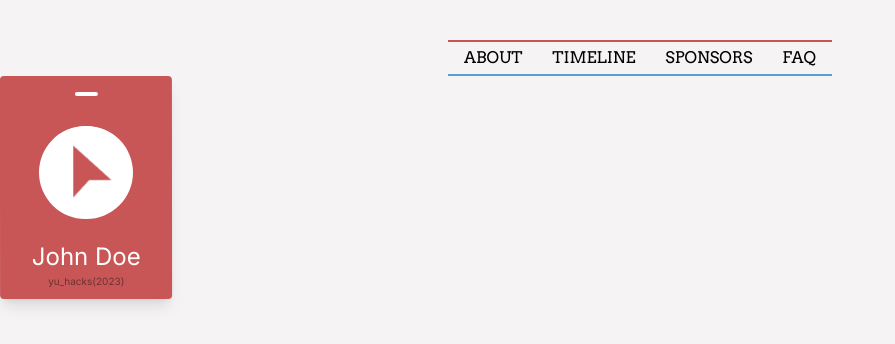
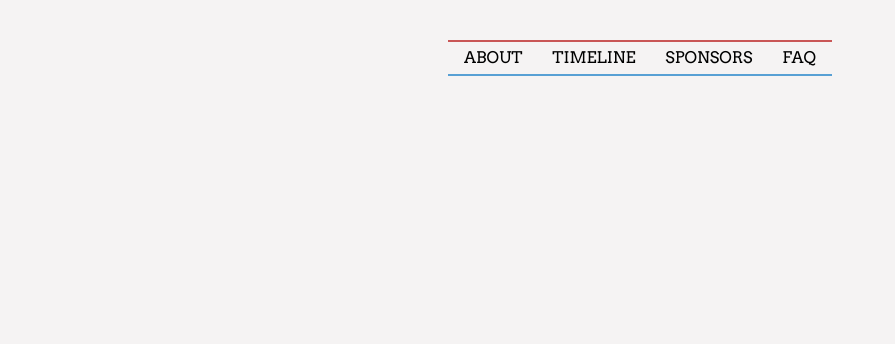
Before and after one commit to yu-hacks/yuHacks_client, a Next.js app: page / in a window 1280 px wide. Shown: the top 344 px of the page, without its empty margins (0-895 px from the left). Built offline with nearby package versions, Linux system fonts and the light colour scheme.

Commit message:
Fix styling

```diff
--- a/src/app/layout.tsx
+++ b/src/app/layout.tsx
@@ -31,7 +31,6 @@ export default function RootLayout({
     <html lang="en">
       <body className={inter.className}>
       <Navbar/>
-      <HackerCard name="John Doe"/>
         {children}</body>
     </html>
   )
```
